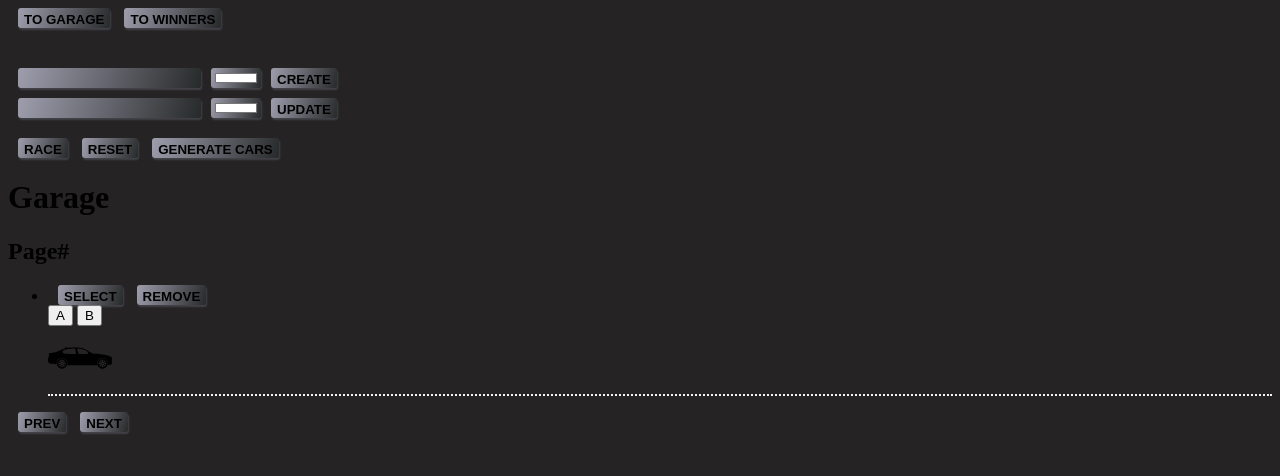
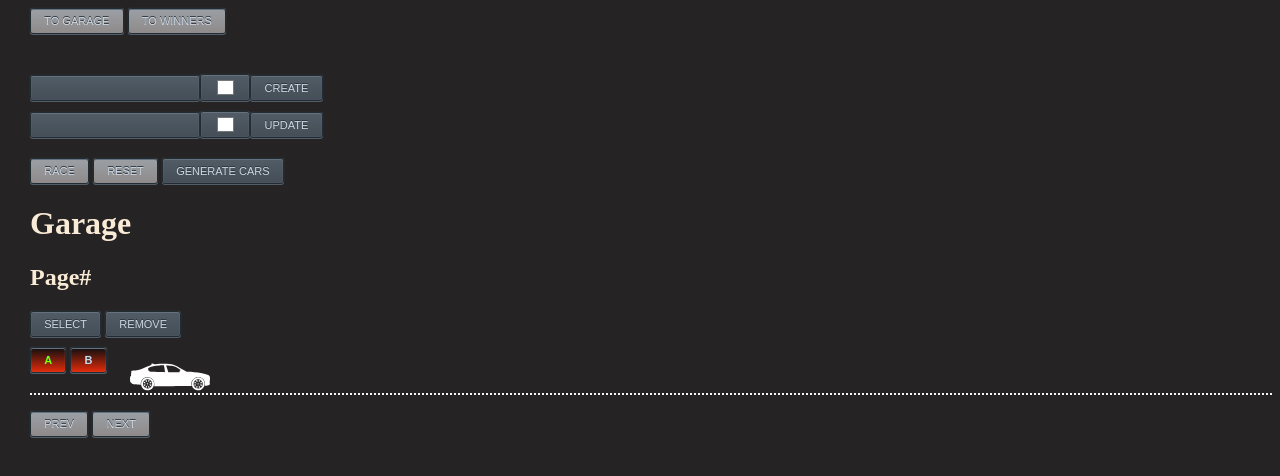
Before and after one commit to Nevold/test, a plain HTML site: page index.html in a window 1280 px wide. Drawn offline with Linux system fonts and the light colour scheme.

Commit message:
html ready

```diff
--- a/index.html
+++ b/index.html
@@ -9,25 +9,25 @@
   </head>
   <body>
     <div class="menu">
-      <button class="button" id="garage-menu">To garage</button>
-      <button class="button" id="winner-menu">To winners</button>
+      <button class="button menu-button" id="garage-menu">To garage</button>
+      <button class="button menu-button" id="winner-menu">To winners</button>
     </div>
     <div id="garage-page">
       <div>
         <form class="form" id="create-cars">
-          <input class="input" id="create-name" name="name" type="text" />
+          <input class="input" id="create-name" name="name" type="text" autocomplete="off" />
           <input class="input" id="create-color" name="color" type="color" value="#ffffff" />
           <button class="button" id="create-submit" type="submit">Create</button>
         </form>
         <form class="form" id="update-cars">
-          <input class="input" id="update-name" name="name" type="text" />
+          <input class="input" id="update-name" name="name" type="text" autocomplete="off" />
           <input class="input" id="update-color" name="color" type="color" value="#ffffff" disabled />
           <button class="button" id="update-submit" type="submit">Update</button>
         </form>
       </div>
       <div class="drive-control">
-        <button class="button" id="race">Race</button>
-        <button class="button" id="reset">Reset</button>
+        <button class="button menu-button" id="race">Race</button>
+        <button class="button menu-button" id="reset">Reset</button>
         <button class="button" id="generate">Generate cars</button>
       </div>
       <div id="garage">
@@ -43,8 +43,8 @@
             </div>
             <div class="road">
               <div class="launch-panel">
-                <button class="start-icon" id="start-car-">A</button>
-                <button class="stop-icon" id="stop-car-">B</button>
+                <button class="button icon start-icon" id="start-car-">A</button>
+                <button class="button icon stop-icon" id="stop-car-">B</button>
               </div>
               <div class="car" id="car-">
                 <?xml version="1.0" standalone="no"?>
@@ -53,13 +53,13 @@
                   id="car-img"
                   version="1.0"
                   xmlns="http://www.w3.org/2000/svg"
-                  width="64"
-                  height="64"
+                  width="80"
+                  height="80"
                   viewBox="0 0 1280.000000 640.000000"
                   preserveAspectRatio="xMidYMid meet"
                 >
                   <metadata>Created by potrace 1.15, written by Peter Selinger 2001-2017</metadata>
-                  <g transform="translate(0.000000,640.000000) scale(0.100000,-0.100000)" fill="#000000" stroke="none">
+                  <g transform="translate(0.000000,640.000000) scale(0.100000,-0.100000)" fill="#fff" stroke="none">
                     <path
                       d="M3525 5341 c-72 -18 -79 -28 -90 -121 -4 -30 -11 -62 -16 -71 -4 -9
                 -97 -51 -206 -94 -774 -304 -1348 -540 -1603 -661 -163 -77 -222 -91 -421
@@ -214,8 +214,8 @@
       <div><p class="message" id="message"></p></div>
       <div id="winner"></div>
       <div class="pagination">
-        <button class="button" id="prev">Prev</button>
-        <button class="button" id="next">Next</button>
+        <button class="button menu-button" id="prev">Prev</button>
+        <button class="button menu-button" id="next">Next</button>
       </div>
     </div>
 
--- a/index.js
+++ b/index.js
@@ -69,9 +69,9 @@ const driveCar = async (id) => {
 //   console.log(name, ' ', color);
 // })();
 let color = document.getElementById('create-color');
-color.addEventListener('input', () => {
+color.addEventListener('input', (event) => {
   let carIm = document.querySelector('#car-img > g');
-  carIm.style.fill = color.value;
+  carIm.style.fill = event.target.value;
 });
 
 // let carIm = document.querySelector('#car-img > g');
--- a/style.css
+++ b/style.css
@@ -1,5 +1,6 @@
 body {
   background-color: rgb(37, 35, 35);
+  margin-left: 30px;
 }
 .menu {
   margin-bottom: 40px;
@@ -7,26 +8,38 @@ body {
 
 .button,
 .input {
-  /* display: flex;
-  justify-content: center;
-  align-items: center; */
-  height: 20px;
-  background: linear-gradient(106.89deg, #b0aec0 -14.32%, #262929 100.68%);
+  display: inline-block;
+  font-family: arial, sans-serif;
+  font-size: 11px;
+  color: rgb(205, 216, 228);
+  text-shadow: 0 -1px rgb(46, 53, 58);
+  text-decoration: none;
+  user-select: none;
+  line-height: 2em;
+  padding: 1px 1.2em;
+  outline: none;
+  border: 1px solid rgba(33, 43, 52, 1);
   border-radius: 3px;
-  font-style: normal;
-  font-weight: 600;
-  /* font-size: 18px; */
-  line-height: 21px;
-  /* text-align: center; */
+  background: rgb(81, 92, 102) linear-gradient(rgb(81, 92, 102), rgb(69, 78, 87));
+  box-shadow: inset 0 1px rgba(101, 114, 126, 1), inset 0 0 1px rgba(140, 150, 170, 0.8), 0 1px rgb(83, 94, 104),
+    0 0 1px rgb(86, 96, 106);
   text-transform: uppercase;
-  /* color: #ffffff; */
-  outline: none;
-  box-sizing: border-box;
-  border: none;
-  box-shadow: 1px 2px 2px rgba(74, 74, 82, 0.8);
-  margin-left: 10px;
+  cursor: pointer;
 }
 
+.menu-button {
+  background: rgb(144, 151, 158) linear-gradient(rgb(155, 160, 165), rgb(143, 138, 138));
+}
+
+.icon {
+  background: rgb(223, 191, 162) linear-gradient(rgb(15, 15, 15), rgb(230, 43, 10));
+  font-weight: 600;
+  margin-top: 10px;
+  margin-bottom: 20px;
+}
+.start-icon {
+  color: chartreuse;
+}
 .form {
   margin-bottom: 10px;
   display: flex;
@@ -39,4 +52,30 @@ body {
 
 .road {
   border-bottom: 2px dotted whitesmoke;
+  position: relative;
 }
+
+.button:active {
+  background: rgb(17, 17, 17) linear-gradient(rgb(16, 18, 19), rgb(69, 78, 87));
+}
+
+h1,
+h2 {
+  color: antiquewhite;
+}
+.car {
+  width: 80px;
+  height: 80px;
+  position: absolute;
+  top: 0;
+  left: 100px;
+}
+li,
+ul {
+  margin: 0;
+  padding: 0;
+}
+
+li {
+  list-style: none;
+}
```
